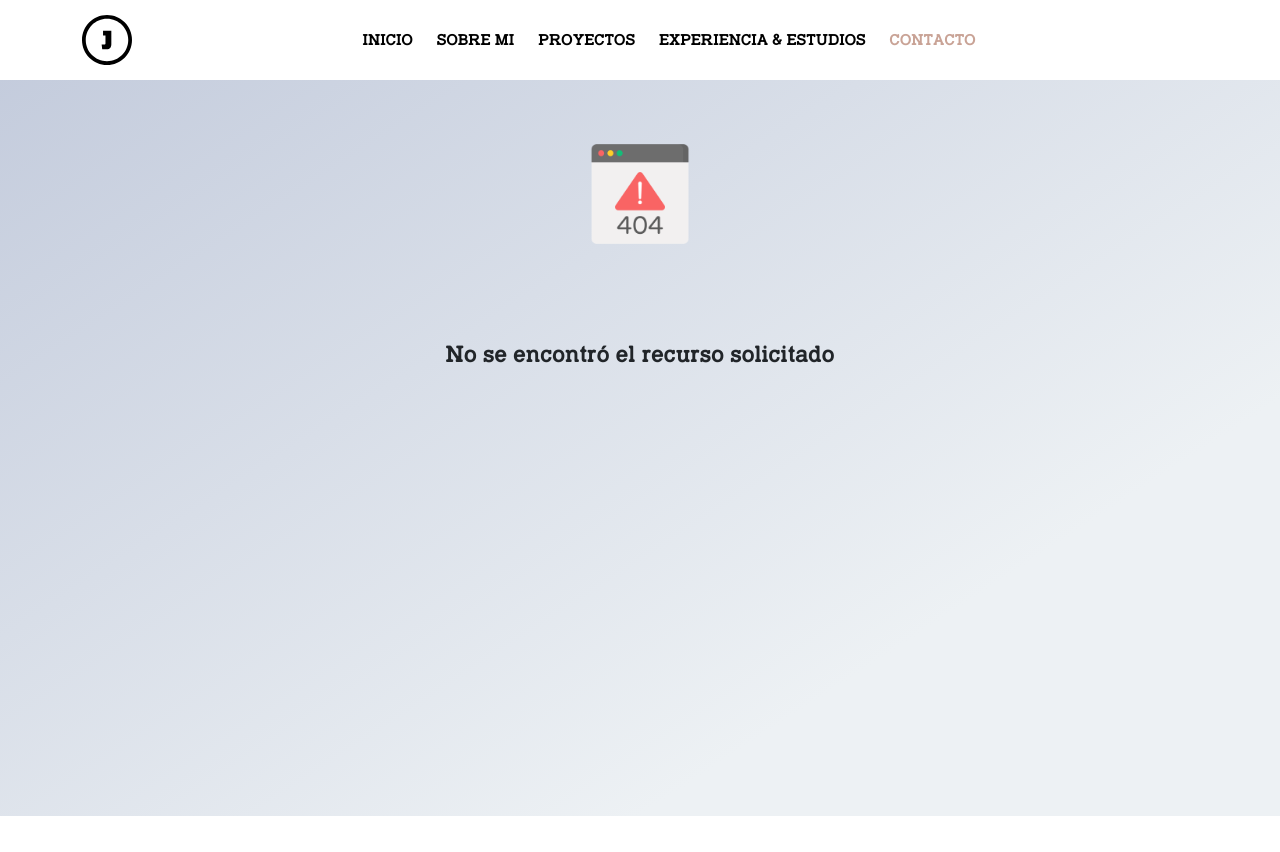
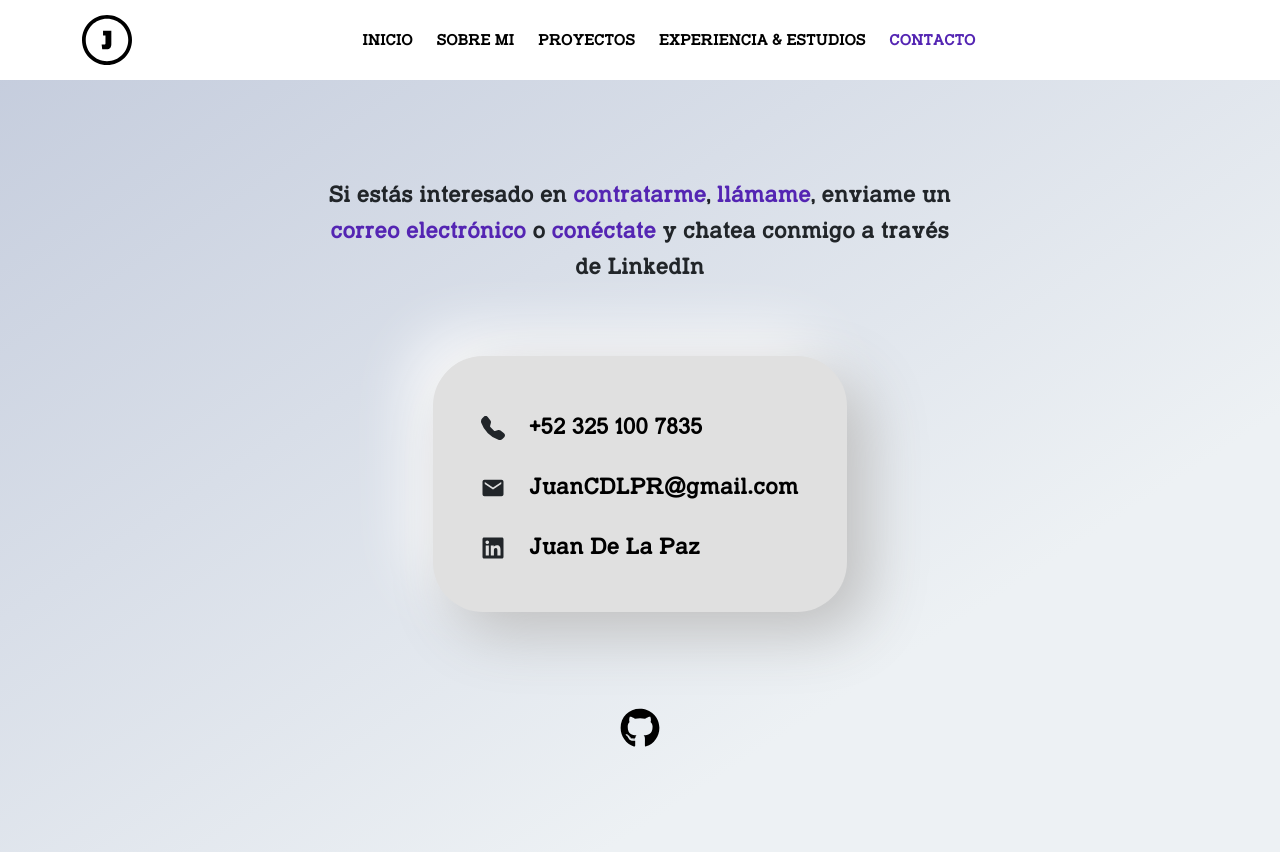
Before and after one commit to JuanCDLPR/portafolio, a React (Create React App) app: page /contacto in a window 1280 px wide. Before the commit the page ends 816 px from the top, so only its background shows below. Built offline with nearby package versions, Linux system fonts and the light colour scheme.

Commit message:
contacto y paths colors

```diff
--- a/package.json
+++ b/package.json
@@ -33,7 +33,7 @@
     "web-vitals": "^2.1.4"
   },
   "scripts": {
-    "start": "react-scripts start",
+    "start": "set PORT=3001 &&  react-scripts start",
     "build": "react-scripts build",
     "test": "react-scripts test",
     "eject": "react-scripts eject"
--- a/public/index.html
+++ b/public/index.html
@@ -125,7 +125,7 @@
       background-color: linear-gradient(to right, #000000, #630b57);
       background-color: #c9a396;
       */
-      background-color: #42083a;
+      background-color: #5425b3;
 
       /* para definir el color del subrayado */
       transform: scaleX(0);
--- a/src/App.js
+++ b/src/App.js
@@ -17,6 +17,7 @@ import Error404 from "./includes/Error404";
 import Inicio from "./modules/inicio/Inicio";
 import SobreMi from "./modules/sobre_mi/SobreMi";
 import ExperienciaEstudios from "./modules/experiencia-y-estudios/ExperienciaEstudios";
+import Contacto from "./modules/contacto/Contacto";
 
 function App() {
   const location = useLocation();
@@ -66,7 +67,7 @@ function App() {
                   textDecoration: "none",
                   color:
                     location.pathname == "/" || location.pathname == "/home"
-                      ? "#C9A396"
+                      ? "#5425B3"
                       : "black",
                 }}
                 onClick={onClose}
@@ -79,7 +80,7 @@ function App() {
                 to="sobre-mi"
                 style={{
                   textDecoration: "none",
-                  color: location.pathname == "/nosotros" ? "#C9A396" : "black",
+                  color: location.pathname == "/sobre-mi" ? "#5425B3" : "black",
                 }}
                 onClick={onClose}
               >
@@ -91,7 +92,7 @@ function App() {
                 style={{
                   textDecoration: "none",
                   color:
-                    location.pathname == "/productos" ? "#C9A396" : "black",
+                    location.pathname == "/productos" ? "#5425B3" : "black",
                 }}
                 onClick={onClose}
               >
@@ -103,7 +104,10 @@ function App() {
                 to="experiencia-y-estudios"
                 style={{
                   textDecoration: "none",
-                  color: location.pathname == "/bride" ? "#C9A396" : "black",
+                  color:
+                    location.pathname == "/experiencia-y-estudios"
+                      ? "#5425B3"
+                      : "black",
                 }}
                 onClick={onClose}
               >
@@ -115,7 +119,7 @@ function App() {
                 to="contacto"
                 style={{
                   textDecoration: "none",
-                  color: location.pathname == "/contacto" ? "#C9A396" : "black",
+                  color: location.pathname == "/contacto" ? "#5425B3" : "black",
                 }}
                 onClick={onClose}
               >
@@ -148,6 +152,7 @@ function App() {
               path="/experiencia-y-estudios"
               element={<ExperienciaEstudios />}
             />
+            <Route path="/contacto" element={<Contacto />} />
             <Route path="*" element={<Error404 />} />
           </Routes>
         </Box>
--- /dev/null
+++ b/src/modules/contacto/Contacto.jsx
@@ -0,0 +1,137 @@
+import React from "react";
+
+import { BsFillTelephoneFill } from "react-icons/bs";
+import { IoMdMail } from "react-icons/io";
+
+import { IconButton } from "@mui/material";
+import { FaGithub } from "react-icons/fa";
+import { FaLinkedin } from "react-icons/fa";
+
+export default function Contacto() {
+  return (
+    <div className=" pt-5rem">
+      <div className="d-flex justify-content-center mt-5 pt-5">
+        <div className="fs-4 text-center w-50">
+          Si estás interesado en{" "}
+          <span
+            style={{
+              color: "#5425B3",
+            }}
+          >
+            contratarme
+          </span>
+          ,{" "}
+          <span
+            style={{
+              color: "#5425B3",
+            }}
+          >
+            llámame
+          </span>
+          , enviame un{" "}
+          <span
+            style={{
+              color: "#5425B3",
+            }}
+          >
+            correo electrónico
+          </span>{" "}
+          o{" "}
+          <span
+            style={{
+              color: "#5425B3",
+            }}
+          >
+            conéctate{" "}
+          </span>
+          y chatea conmigo a través de LinkedIn
+        </div>
+      </div>
+
+      <div className="d-flex justify-content-center mt-4">
+        <div className=" cardSty fs-4  p-4 m-4 p-md-5 m-md-5 mb-5 ">
+          <div className=" d-flex  fs-4  flex-row align-items-start mt-1">
+            <div className=" flex-grow-0">
+              <BsFillTelephoneFill className="me-2" />
+            </div>
+            <div className=" flex-grow-1 ps-3">
+              <a
+                href="tel:+52 325 100 7835"
+                style={{
+                  textDecoration: "none",
+                  color: "black",
+                }}
+              >
+                {" "}
+                +52 325 100 7835
+              </a>
+            </div>
+            <div />
+          </div>
+          <div className=" d-flex  fs-4  flex-row align-items-start mt-4">
+            <div className=" flex-grow-0">
+              <IoMdMail className="me-2" />
+            </div>
+            <div className=" flex-grow-1 ps-3">
+              <a
+                href="mailto:JuanCDLPR@gmail.com"
+                style={{
+                  textDecoration: "none",
+                  color: "black",
+                }}
+              >
+                JuanCDLPR@gmail
+                <span
+                  style={{
+                    fontFamily: "serif",
+                    fontWeight: "bold",
+                  }}
+                >
+                  .
+                </span>
+                com
+              </a>
+            </div>
+            <div />
+          </div>
+          <div className=" d-flex  fs-4  flex-row align-items-start mt-4">
+            <div className=" flex-grow-0">
+              <FaLinkedin className="me-2" />
+            </div>
+            <div className=" flex-grow-1 ps-3">
+              <a
+                href="https://www.linkedin.com/in/juan-de-la-paz-044989218/"
+                target="_blank"
+                rel="noreferrer"
+                style={{
+                  textDecoration: "none",
+                  color: "black",
+                }}
+              >
+                Juan De La Paz
+              </a>
+            </div>
+            <div />
+          </div>
+        </div>
+      </div>
+
+      <div className=" d-flex justify-content-center pb-5 mb-5">
+        <a href="https://github.com/JuanCDLPR" target="_blank" rel="noreferrer">
+          <IconButton
+            style={{
+              marginTop: "40px",
+            }}
+          >
+            <FaGithub
+              style={{
+                fontSize: "40px",
+                color: "#000000",
+              }}
+            />
+          </IconButton>
+        </a>
+      </div>
+    </div>
+  );
+}
--- a/src/modules/experiencia-y-estudios/flexor/Proyect1FLX.jsx
+++ b/src/modules/experiencia-y-estudios/flexor/Proyect1FLX.jsx
@@ -18,7 +18,7 @@ export default function Proyect1FLX() {
         className="  shadow-lg w-100 p-3"
       >
         <Typography className="font-Oxygen fs-4 text-center">
-          Kalendar
+          Kalendar FronEnd
         </Typography>
         <Typography className=" text-secondary font-Oxygen text-center">
           Sistema de reservas para una barbería en un ERP{" "}
--- a/src/modules/experiencia-y-estudios/flexor/Proyect2FLX.jsx
+++ b/src/modules/experiencia-y-estudios/flexor/Proyect2FLX.jsx
@@ -19,7 +19,7 @@ export default function Proyect2FLX() {
         className="  shadow-lg w-100 p-3"
       >
         <Typography className="font-Oxygen fs-4 text-center">
-          Kalendar
+          Kalendar BackEnd
         </Typography>
         <Typography className=" text-secondary font-Oxygen text-center">
           Sistema de APIs para la operación de Kalendar Web
--- a/src/modules/inicio/All.jsx
+++ b/src/modules/inicio/All.jsx
@@ -157,7 +157,7 @@ export default function All() {
                   </Col>
                   <Col xs={6} md={3} className="p-3">
                     <div className="d-flex justify-content-center flex-column align-content-center align-items-center">
-                      <img src={GIT} alt="" height={40} width={30} />
+                      <img src={GIT} alt="" height={40} width={40} />
                       <div>GIT </div>
                     </div>
                   </Col>
--- a/src/modules/inicio/Inicio.jsx
+++ b/src/modules/inicio/Inicio.jsx
@@ -72,9 +72,17 @@ export default function Inicio() {
               <div className="mt-3 text-center text-md-start">
                 Hola, mi nombre es
                 <div style={{ color: "#5425B3" }}>
-                  Juan Carlos De La Paz Ramirez
+                  Juan Carlos De La Paz Ramírez
+                  <span
+                    style={{
+                      fontFamily: "serif",
+                      fontWeight: "bold",
+                    }}
+                  >
+                    .
+                  </span>
                 </div>
-                soy un apacionado de la programacion
+                Soy un apacionado de la programación
               </div>
             </div>
           </Col>
@@ -82,12 +90,20 @@ export default function Inicio() {
           <Col xs={12} md={6} className=" ps-md-5 pt-md-5">
             <div className=" d-none d-md-block">
               <div className="title_me2 ">FULL STACK DEVELOPER</div>
-              <div className="mt-3 text-center text-md-start ">
+              <div className="mt-3 text-center text-md-start">
                 Hola, mi nombre es
                 <div style={{ color: "#5425B3" }}>
-                  Juan Carlos De La Paz Ramirez
+                  Juan Carlos De La Paz Ramírez
+                  <span
+                    style={{
+                      fontFamily: "serif",
+                      fontWeight: "bold",
+                    }}
+                  >
+                    .
+                  </span>
                 </div>
-                soy un apacionado de la programacion
+                Soy un apacionado de la programación
               </div>
             </div>
           </Col>
--- a/src/modules/sobre_mi/SobreMi.jsx
+++ b/src/modules/sobre_mi/SobreMi.jsx
@@ -36,22 +36,73 @@ export default function SobreMi() {
                 <Typography className="font-Oxygen fs-2 text-center">
                   Un desarrollador web entusiasta 💻
                 </Typography>
-                <p style={{ fontFamily: "serif" }}>
+                <p>
                   Soy un desarrollador Full Stack con{" "}
                   {calcularAniosExperiencia()} años de experiencia,
-                  especializado en JavaScript, React, Angular, Node.js, C# y
-                  .NET. Lo que me motiva día a día es la libertad que me ofrece
-                  el desarrollo web para resolver problemas; me encanta
-                  enfrentar nuevos retos que me empujan a superar mis límites y
-                  evitar el estancamiento.
+                  especializado en JavaScript, React, Angular, Node
+                  <span
+                    style={{
+                      fontFamily: "serif",
+                      fontWeight: "bold",
+                    }}
+                  >
+                    .
+                  </span>
+                  js, C# y{" "}
+                  <span
+                    style={{
+                      fontFamily: "serif",
+                      fontWeight: "bold",
+                    }}
+                  >
+                    .
+                  </span>
+                  NET
+                  <span
+                    style={{
+                      fontFamily: "serif",
+                      fontWeight: "bold",
+                    }}
+                  >
+                    .
+                  </span>{" "}
+                  Lo que me motiva día a día es la libertad que me ofrece el
+                  desarrollo web para resolver problemas; me encanta enfrentar
+                  nuevos retos que me empujan a superar mis límites y evitar el
+                  estancamiento
+                  <span
+                    style={{
+                      fontFamily: "serif",
+                      fontWeight: "bold",
+                    }}
+                  >
+                    .
+                  </span>
                   <br />
                   <br />
                   Mi proyecto más destacado hasta la fecha es un sistema de
                   administración de ventas para una agencia de viajes, una
                   experiencia que afianzó mi amor por construir soluciones
-                  robustas y escalables. En el mundo del código, busco
-                  constantemente la innovación y el aprendizaje, manteniendo la
-                  emoción por descubrir y superar los desafíos que se presentan.
+                  robustas y escalables
+                  <span
+                    style={{
+                      fontFamily: "serif",
+                      fontWeight: "bold",
+                    }}
+                  >
+                    .
+                  </span>{" "}
+                  En el mundo del código, busco constantemente la innovación y
+                  el aprendizaje, manteniendo la emoción por descubrir y superar
+                  los desafíos que se presentan
+                  <span
+                    style={{
+                      fontFamily: "serif",
+                      fontWeight: "bold",
+                    }}
+                  >
+                    .
+                  </span>
                 </p>
               </div>
             </Col>
```
